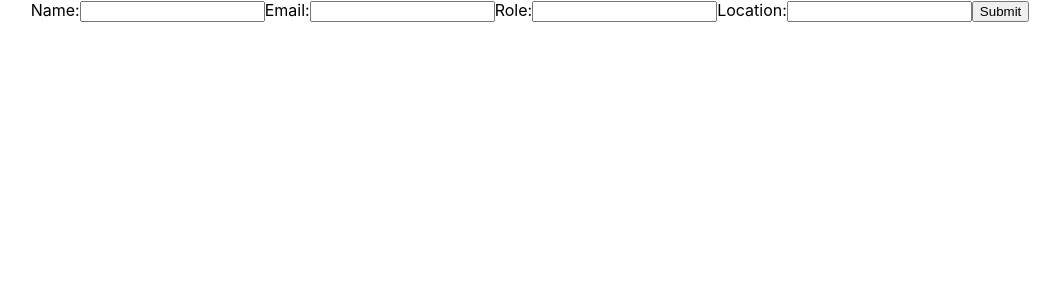
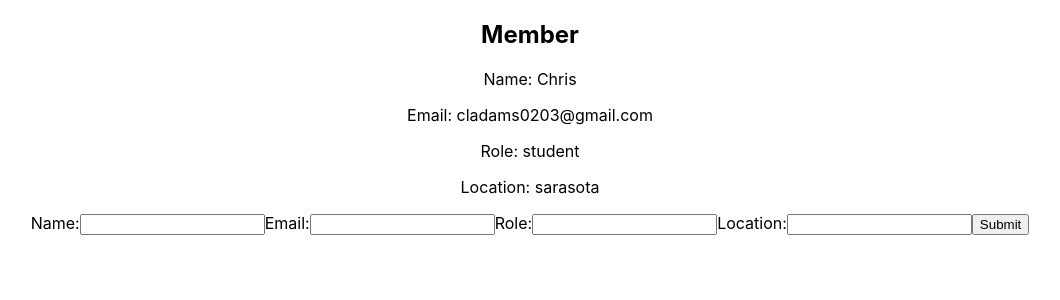
Before and after one commit to Web-29-TLs/team-builder, a React (Create React App) app: page /members in a window 1280 px wide. Shown: the top 300 px of the page, without its empty margins (110-1170 px from the left). Built offline with nearby package versions, Linux system fonts and the light colour scheme.

Commit message:
created a member card and a member list

```diff
--- a/src/App.js
+++ b/src/App.js
@@ -1,11 +1,13 @@
 import React, { useState } from 'react';
 import Form from './components/Form';
+import MembersList from './components/MembersList';
 
 import './App.css';
 
+
 function App() {
-  const [members, setMembers] = useState([])
-  console.log(members)
+  const [members, setMembers] = useState([{name: 'Chris', email: 'cladams0203@gmail.com', role: 'student', location: 'sarasota'}])
+
   const addMember = (newMember) => {
 
     setMembers([...members, newMember])
@@ -13,6 +15,7 @@ function App() {
 
   return (
     <div className="App">
+      <MembersList members={members} />
       <Form addMember={addMember} />
     </div>
   );
--- /dev/null
+++ b/src/components/MemberCard.js
@@ -0,0 +1,17 @@
+import React from 'react';
+
+function MemberCard(props) {
+   console.log(props.member)
+
+    return(
+        <div>
+            <h2>Member</h2>
+            <p>Name: {props.member.name}</p>
+            <p>Email: {props.member.email}</p>
+            <p>Role: {props.member.role}</p>
+            <p>Location: {props.member.location}</p>
+
+        </div>
+    )
+}
+export default MemberCard;
--- /dev/null
+++ b/src/components/MembersList.js
@@ -0,0 +1,17 @@
+import React from 'react';
+import MemberCard from './MemberCard';
+
+function MembersList(props) {
+    console.log(props.members)
+    return(
+        props.members.map((item) => {
+            console.log(item)
+
+            return(
+                <MemberCard member={item} />
+            )
+        })
+    )
+
+}
+export default MembersList;
```
